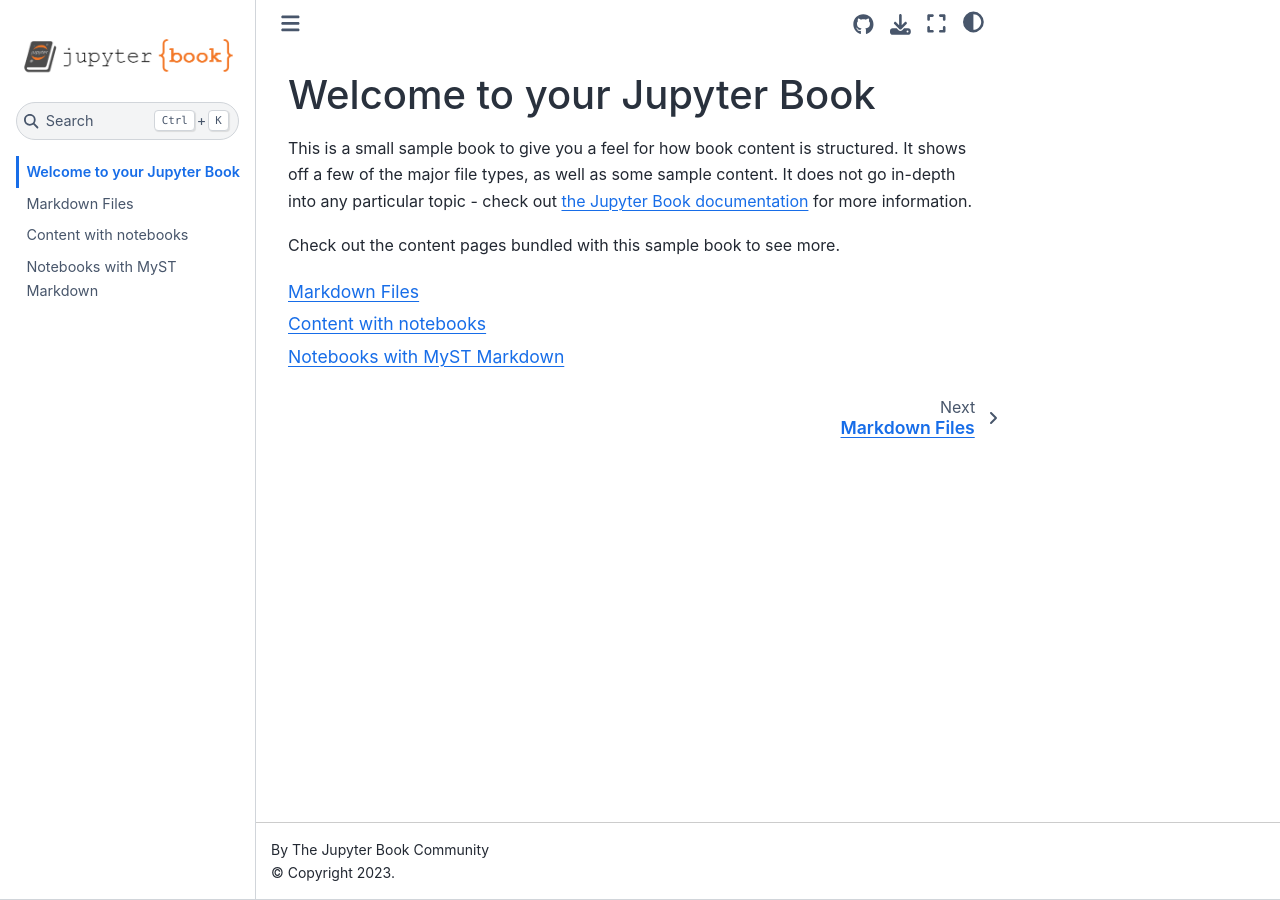
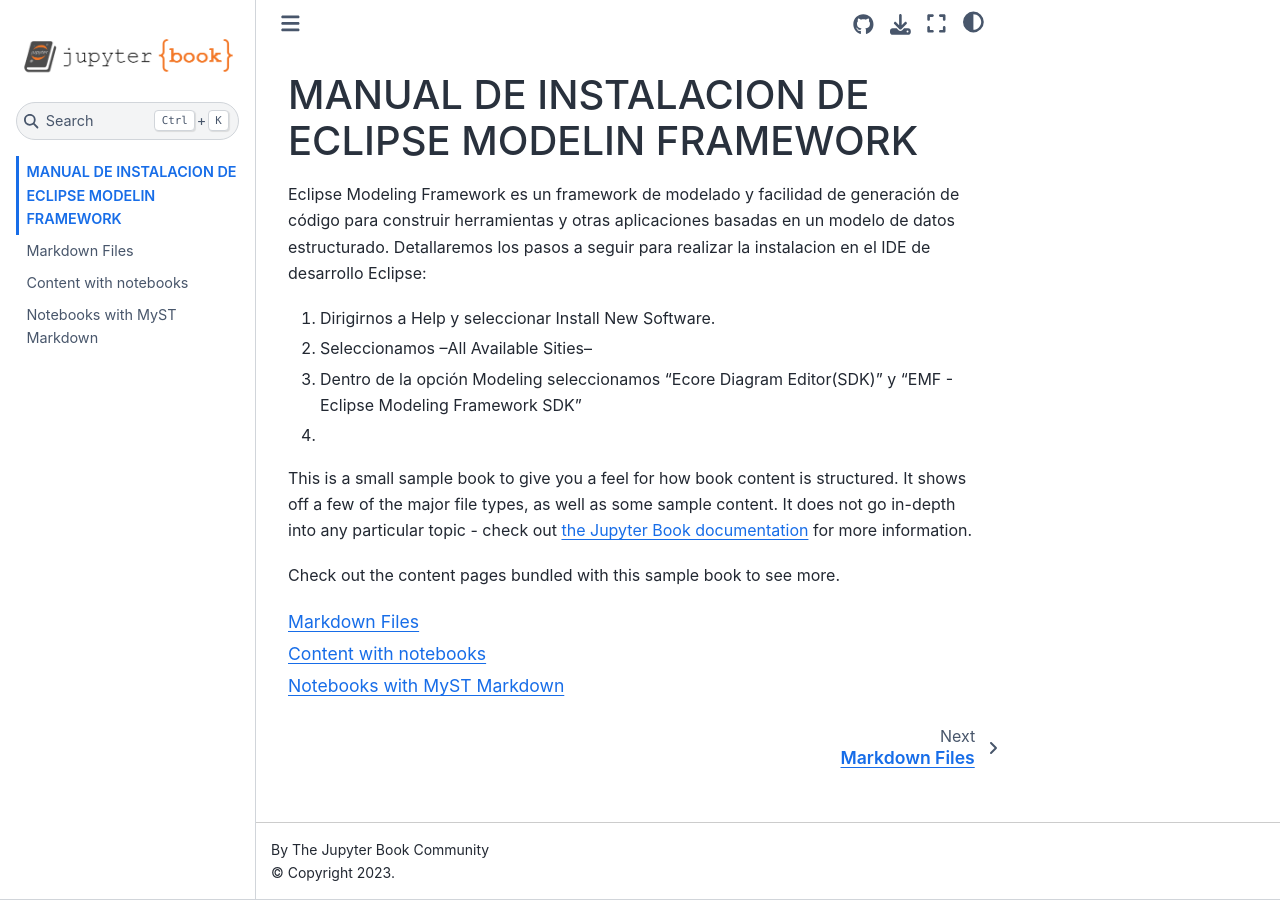
Before and after one commit to ferleon82/ModelingEclipse, a Jupyter Book: the page built from intro.md, in a window 1280 px wide. Built offline with Jupyter Book 1.0.4 settings and Sphinx 7.4.7 and the Sphinx Book theme 1.1.4, drawn with Linux system fonts in a browser that asks for light colours.

Commit message:
Eclipse2

```diff
--- a/intro.md
+++ b/intro.md
@@ -1,4 +1,14 @@
-# Welcome to your Jupyter Book
+# MANUAL DE INSTALACION DE ECLIPSE MODELIN FRAMEWORK
+
+Eclipse Modeling Framework es un framework de modelado y facilidad de generación de código para construir herramientas y otras aplicaciones basadas en un modelo de datos estructurado. Detallaremos los pasos a seguir para realizar la instalacion en el IDE de desarrollo Eclipse:
+
+1. Dirigirnos a Help y seleccionar Install New Software.
+
+2. Seleccionamos --All Available Sities--
+
+3. Dentro de la opción Modeling seleccionamos "Ecore Diagram Editor(SDK)" y "EMF - Eclipse Modeling Framework SDK"
+
+4.
 
 This is a small sample book to give you a feel for how book content is
 structured.
```
